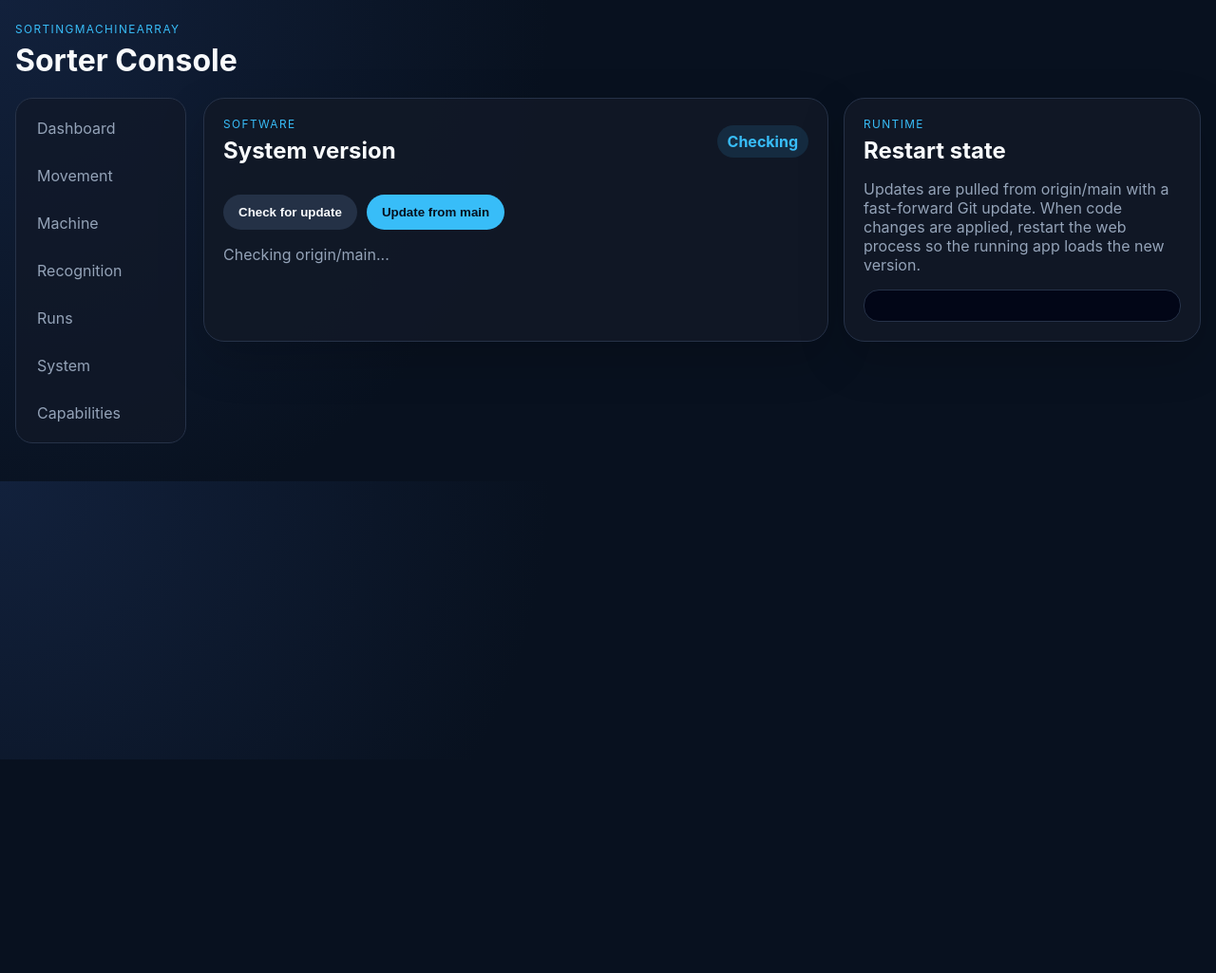
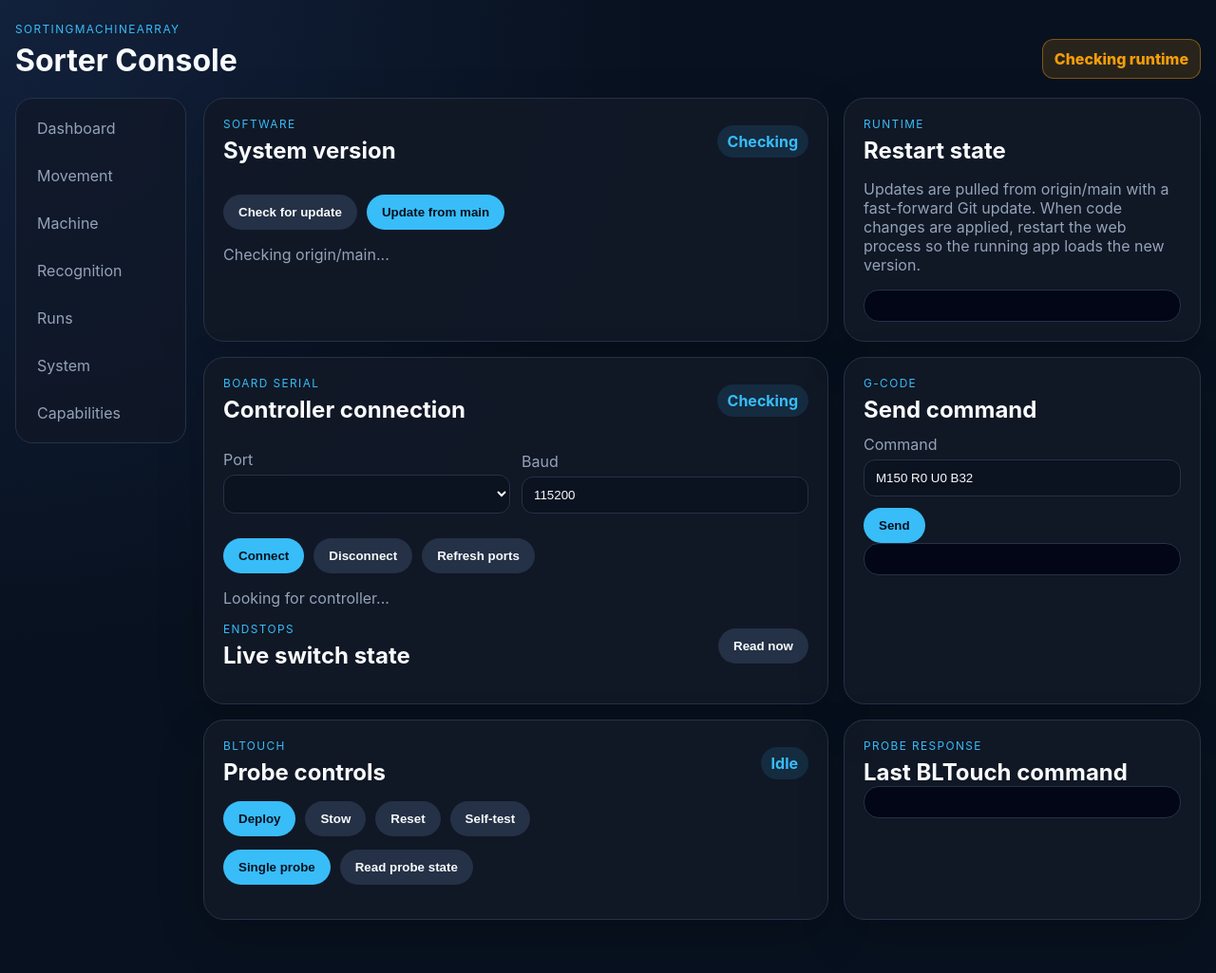
Before and after one commit to schaffer2013/SortingMachineArray, a Python web app: template src/sorter/interfaces/web/templates/system.html in a window 1280 px wide. Shown: the whole page at 95% size. Before the commit the page ends 800 px from the top, so only its background shows below. Run offline with Jinja, Linux system fonts and the light colour scheme; the template is opened without the code that fills it, so the values that code supplies are empty.

Commit message:
feat: implement serial board connection and control API for hardware integration

```diff
--- a/src/sorter/interfaces/web/static/app.css
+++ b/src/sorter/interfaces/web/static/app.css
@@ -23,6 +23,16 @@ body {
   padding: 24px 0 20px;
 }
 .topbar h1, h2 { margin: 0; }
+.runtime-banner {
+  border: 1px solid var(--line);
+  border-radius: 12px;
+  padding: 10px 12px;
+  font-weight: 800;
+  max-width: 420px;
+  text-align: right;
+}
+.runtime-banner.live { background: rgba(52,211,153,.13); color: var(--good); border-color: rgba(52,211,153,.42); }
+.runtime-banner.sim { background: rgba(245,158,11,.14); color: var(--warn); border-color: rgba(245,158,11,.42); }
 .app-layout { display:grid; grid-template-columns: 180px minmax(0, 1fr); gap:18px; align-items:start; }
 .app-layout nav {
   position: sticky; top: 16px; display:grid; gap:8px; padding:10px;
--- a/src/sorter/interfaces/web/static/app.js
+++ b/src/sorter/interfaces/web/static/app.js
@@ -5,6 +5,23 @@ const json = async (url, options = {}) => {
   return body;
 };
 const pretty = value => JSON.stringify(value, null, 2);
+const renderRuntimeBanner = status => {
+  const banner = document.querySelector("#runtime-banner");
+  if (!banner || !status) return;
+  const live = status.runtime_target === "hardware_serial";
+  banner.className = live ? "runtime-banner live" : "runtime-banner sim";
+  banner.textContent = live
+    ? `LIVE HARDWARE: ${status.serial_board?.port || "serial board"}`
+    : "SIM BACKED: connect serial on System";
+};
+const refreshRuntimeBanner = async () => {
+  try {
+    renderRuntimeBanner(await json("/api/status"));
+  } catch (error) {
+  }
+};
+refreshRuntimeBanner();
+setInterval(refreshRuntimeBanner, 2000);
 
 window.SorterPages = {
   dashboard() {
@@ -18,6 +35,7 @@ window.SorterPages = {
     });
     async function refresh() {
       const [status, snapshot] = await Promise.all([json("/api/status"), json("/api/snapshot")]);
+      renderRuntimeBanner(status);
       pill.textContent = status.lifecycle;
       summary.innerHTML = [
         ["Phase", status.phase],
@@ -114,6 +132,7 @@ window.SorterPages = {
     }
     async function refresh() {
       const status = await json("/api/status");
+      renderRuntimeBanner(status);
       const cards = [
         ["Lifecycle", status.lifecycle],
         ["Phase", status.phase],
@@ -196,11 +215,13 @@ window.SorterPages = {
     });
     async function refresh() {
       const status = await json("/api/status");
+      renderRuntimeBanner(status);
       statePill.textContent = status.lifecycle;
       const c = Number(status.pose.c_mm || 0);
       const z = Number(status.pose.z_mm || 0);
       statusRoot.innerHTML = [
         ["Initialized", status.machine_initialized ? "Yes" : "No"],
+        ["Runtime", status.runtime_target === "hardware_serial" ? "LIVE HARDWARE" : "SIM BACKED"],
         ["X", `${status.pose.x_mm.toFixed(2)} mm`],
         ["Y", `${status.pose.y_mm.toFixed(2)} mm`],
         ["Z", `${z.toFixed(2)} mm`],
@@ -261,6 +282,23 @@ window.SorterPages = {
     const raw = document.querySelector("#system-raw");
     const checkButton = document.querySelector("#check-update");
     const updateButton = document.querySelector("#apply-update");
+    const serialPill = document.querySelector("#serial-pill");
+    const serialPort = document.querySelector("#serial-port");
+    const serialBaud = document.querySelector("#serial-baud");
+    const serialConnect = document.querySelector("#serial-connect");
+    const serialDisconnect = document.querySelector("#serial-disconnect");
+    const serialRefresh = document.querySelector("#serial-refresh");
+    const serialMessage = document.querySelector("#serial-message");
+    const serialForm = document.querySelector("#serial-command-form");
+    const serialCommand = document.querySelector("#serial-command");
+    const serialResponse = document.querySelector("#serial-response");
+    const endstopRefresh = document.querySelector("#endstop-refresh");
+    const endstopState = document.querySelector("#endstop-state");
+    const bltouchPill = document.querySelector("#bltouch-pill");
+    const bltouchMessage = document.querySelector("#bltouch-message");
+    const bltouchResponse = document.querySelector("#bltouch-response");
+    const bltouchProbe = document.querySelector("#bltouch-probe");
+    const bltouchState = document.querySelector("#bltouch-state");
     const render = data => {
       pill.textContent = data.update_available ? "Update available" : "Current";
       pill.className = data.update_available ? "pill warn-pill" : "pill good-pill";
@@ -292,7 +330,112 @@ window.SorterPages = {
         render(await json("/api/system"));
       }
     };
+    function renderSerial(data) {
+      const status = data.status || data;
+      serialPill.textContent = status.connected ? `Connected ${status.port}` : "Disconnected";
+      serialPill.className = status.connected ? "pill good-pill" : "pill warn-pill";
+      serialConnect.disabled = Boolean(status.connected);
+      serialDisconnect.disabled = !status.connected;
+      if (data.ports) {
+        const selected = status.port || serialPort.value;
+        serialPort.innerHTML = data.ports.length
+          ? data.ports.map(port => `<option value="${port.device}">${port.device} - ${port.description || "Serial port"}</option>`).join("")
+          : `<option value="">No ports found</option>`;
+        if (selected) serialPort.value = selected;
+      }
+      serialBaud.value = status.baud_rate || serialBaud.value || 115200;
+      serialMessage.textContent = data.message || data.auto?.message || status.last_error || "";
+      serialResponse.textContent = status.last_response?.length ? status.last_response.join("\n") : serialResponse.textContent;
+      renderEndstops(status.last_endstops || {});
+    }
+    function renderEndstops(endstops) {
+      const names = Object.keys(endstops).sort();
+      endstopState.innerHTML = names.length
+        ? names.map(name => {
+          const state = endstops[name];
+          const cls = state === "triggered" ? "warn-pill" : "good-pill";
+          return `<article class="status-card"><div class="muted">${name}</div><strong class="pill ${cls}">${state}</strong></article>`;
+        }).join("")
+        : `<article class="status-card"><div class="muted">M119</div><strong>No endstop data</strong></article>`;
+    }
+    async function refreshSerial(auto = false) {
+      serialMessage.textContent = auto ? "Looking for controller..." : "Refreshing ports...";
+      renderSerial(await json(`/api/serial/ports${auto ? "?auto=true" : ""}`));
+    }
+    async function refreshEndstops() {
+      try {
+        const data = await json("/api/serial/endstops");
+        renderSerial(data);
+        renderEndstops(data.endstops || {});
+        if (data.endstops?.z_probe) {
+          bltouchPill.textContent = `z_probe ${data.endstops.z_probe}`;
+          bltouchPill.className = data.endstops.z_probe === "triggered" ? "pill warn-pill" : "pill good-pill";
+        }
+      } catch (error) {
+        serialMessage.textContent = error.message;
+      }
+    }
+    async function sendBltouch(action) {
+      bltouchMessage.textContent = `Sending ${action.replace("_", " ")}...`;
+      try {
+        const result = await json(`/api/serial/bltouch/${action}`, {method:"POST"});
+        bltouchMessage.textContent = result.message || "";
+        bltouchResponse.textContent = result.response.join("\n");
+        renderSerial(result);
+        if (action !== "probe") refreshEndstops();
+      } catch (error) {
+        bltouchMessage.textContent = error.message;
+      }
+    }
+    serialRefresh.onclick = () => refreshSerial(false);
+    serialConnect.onclick = async () => {
+      try {
+        renderSerial(await json("/api/serial/connect", {
+          method:"POST",
+          headers:{"Content-Type":"application/json"},
+          body:JSON.stringify({port: serialPort.value, baud_rate: Number(serialBaud.value || 115200)}),
+        }));
+        refreshEndstops();
+      } catch (error) {
+        serialMessage.textContent = error.message;
+        refreshSerial(false);
+      }
+    };
+    serialDisconnect.onclick = async () => {
+      renderSerial(await json("/api/serial/disconnect", {method:"POST"}));
+    };
+    serialForm.onsubmit = async event => {
+      event.preventDefault();
+      try {
+        const result = await json("/api/serial/send", {
+          method:"POST",
+          headers:{"Content-Type":"application/json"},
+          body:JSON.stringify({command: serialCommand.value}),
+        });
+        serialResponse.textContent = result.response.join("\n");
+        renderSerial(result);
+      } catch (error) {
+        serialMessage.textContent = error.message;
+      }
+    };
+    endstopRefresh.onclick = refreshEndstops;
+    document.querySelectorAll("[data-bltouch]").forEach(button => {
+      button.onclick = () => sendBltouch(button.dataset.bltouch);
+    });
+    bltouchProbe.onclick = () => {
+      if (confirm("Run single probe G30 at the current XY position?")) sendBltouch("probe");
+    };
+    bltouchState.onclick = refreshEndstops;
     refresh(true);
+    refreshSerial(true).then(refreshEndstops);
+    setInterval(async () => {
+      try {
+        const status = await json("/api/status");
+        renderRuntimeBanner(status);
+        if (status.serial_board?.connected) refreshEndstops();
+      } catch (error) {
+      }
+    }, 2000);
   },
   about() {
     const root = document.querySelector("#capability-grid");
--- a/src/sorter/interfaces/web/templates/base.html
+++ b/src/sorter/interfaces/web/templates/base.html
@@ -13,6 +13,7 @@
           <p class="eyebrow">SortingMachineArray</p>
           <h1>Sorter Console</h1>
         </div>
+        <div id="runtime-banner" class="runtime-banner sim">Checking runtime</div>
       </header>
       <div class="app-layout">
         <nav>
--- a/src/sorter/interfaces/web/templates/system.html
+++ b/src/sorter/interfaces/web/templates/system.html
@@ -27,6 +27,75 @@
     <pre id="system-raw" class="code-block"></pre>
   </article>
 </section>
+<section class="two-column">
+  <article class="panel">
+    <div class="panel-heading">
+      <div>
+        <p class="eyebrow">Board serial</p>
+        <h2>Controller connection</h2>
+      </div>
+      <span id="serial-pill" class="pill">Checking</span>
+    </div>
+    <div class="form-grid">
+      <label>Port
+        <select id="serial-port"></select>
+      </label>
+      <label>Baud
+        <input id="serial-baud" type="number" value="115200" min="1" step="1">
+      </label>
+    </div>
+    <div class="button-row">
+      <button id="serial-connect" type="button">Connect</button>
+      <button id="serial-disconnect" type="button" class="secondary">Disconnect</button>
+      <button id="serial-refresh" type="button" class="secondary">Refresh ports</button>
+    </div>
+    <p id="serial-message" class="muted"></p>
+    <div class="panel-heading">
+      <div>
+        <p class="eyebrow">Endstops</p>
+        <h2>Live switch state</h2>
+      </div>
+      <button id="endstop-refresh" type="button" class="secondary">Read now</button>
+    </div>
+    <div id="endstop-state" class="status-cards"></div>
+  </article>
+  <article class="panel">
+    <p class="eyebrow">G-code</p>
+    <h2>Send command</h2>
+    <form id="serial-command-form">
+      <label>Command<input id="serial-command" value="M150 R0 U0 B32"></label>
+      <button>Send</button>
+    </form>
+    <pre id="serial-response" class="code-block"></pre>
+  </article>
+</section>
+<section class="two-column">
+  <article class="panel">
+    <div class="panel-heading">
+      <div>
+        <p class="eyebrow">BLTouch</p>
+        <h2>Probe controls</h2>
+      </div>
+      <span id="bltouch-pill" class="pill">Idle</span>
+    </div>
+    <div class="button-row">
+      <button type="button" data-bltouch="deploy">Deploy</button>
+      <button type="button" data-bltouch="stow" class="secondary">Stow</button>
+      <button type="button" data-bltouch="reset" class="secondary">Reset</button>
+      <button type="button" data-bltouch="self_test" class="secondary">Self-test</button>
+    </div>
+    <div class="button-row">
+      <button id="bltouch-probe" type="button">Single probe</button>
+      <button id="bltouch-state" type="button" class="secondary">Read probe state</button>
+    </div>
+    <p id="bltouch-message" class="muted"></p>
+  </article>
+  <article class="panel">
+    <p class="eyebrow">Probe response</p>
+    <h2>Last BLTouch command</h2>
+    <pre id="bltouch-response" class="code-block"></pre>
+  </article>
+</section>
 {% endblock %}
 {% block scripts %}
 <script>window.SorterPages.system();</script>
```
Also changed, not shown: src/sorter/interfaces/web/app.py (+334 -1 lines), tests/unit/test_web_app.py (+159 -0 lines).
